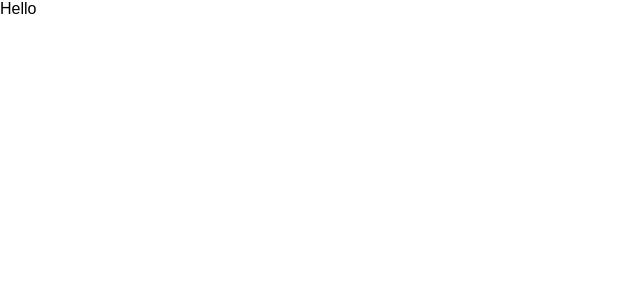
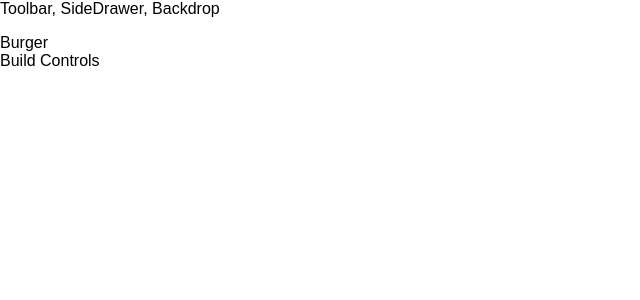
Before and after one commit to Nachiket75/ReactIntro, a React app: page / in a window 1280 px wide. Shown: the top 300 px of the page, without its empty margins (0-640 px from the left). Built offline with nearby package versions, Linux system fonts and the light colour scheme; a web font is replaced by a local one.

Commit message:
creating basic building blocks of Burger Builder project

```diff
--- a/src/App.js
+++ b/src/App.js
@@ -1,11 +1,13 @@
 import React, { Component } from 'react';
-
+import Layout from './components/Layout/Layout'
+import BurgerBuilder from './containers/BurgerBuilder/BergerBuilder'
 class App extends Component {
-
   render() {
     return (
       <div>
-         Hello
+        <Layout>
+          <BurgerBuilder/>
+        </Layout>
       </div>
     )
   }
--- /dev/null
+++ b/src/components/Layout/Layout.css
@@ -0,0 +1,3 @@
+.content{
+    margin-top: 16px;
+}
--- /dev/null
+++ b/src/components/Layout/Layout.js
@@ -0,0 +1,18 @@
+import React from 'react'
+import Aux from '../../hoc/Auxilary'
+import classes from './Layout.css'
+
+const layout =(props) => (
+    <Aux>
+        <div>
+            Toolbar,
+            SideDrawer,
+            Backdrop
+        </div>
+        <main className= {classes.content}>
+            {props.children}
+        </main>
+    </Aux>
+)
+
+export default layout;
--- /dev/null
+++ b/src/containers/BurgerBuilder/BergerBuilder.js
@@ -0,0 +1,15 @@
+import React,{Component} from 'react'
+import Aux from '../../hoc/Auxilary'
+
+class BergerBuilder extends Component{
+    render(){
+        return(
+            <Aux>
+                <div>Burger</div>
+                <div>Build Controls</div>
+            </Aux>
+        )
+    }
+}
+
+export default BergerBuilder;
--- /dev/null
+++ b/src/hoc/Auxilary.js
@@ -0,0 +1,3 @@
+const aux = (props) => props.children
+
+export default aux;
```
